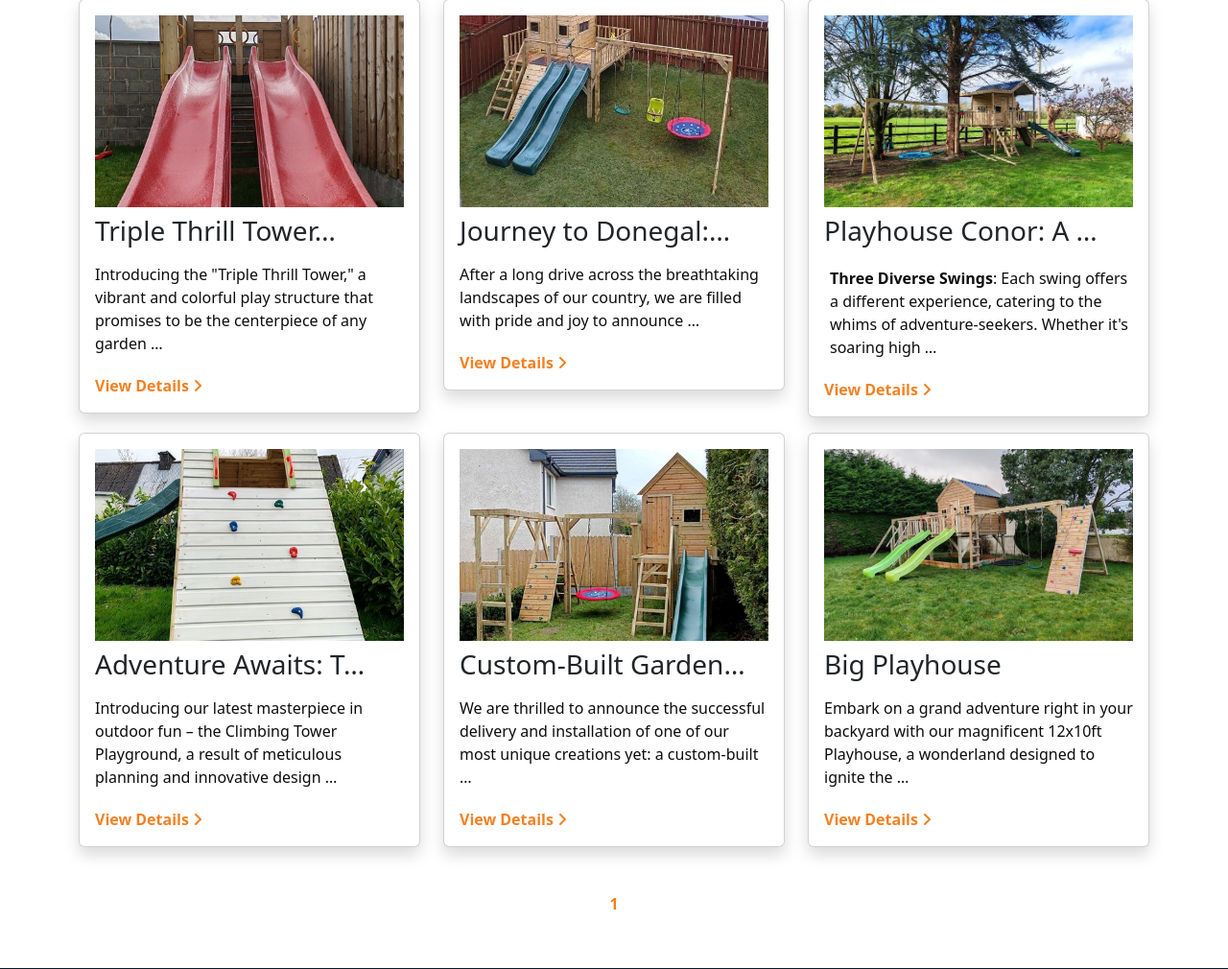
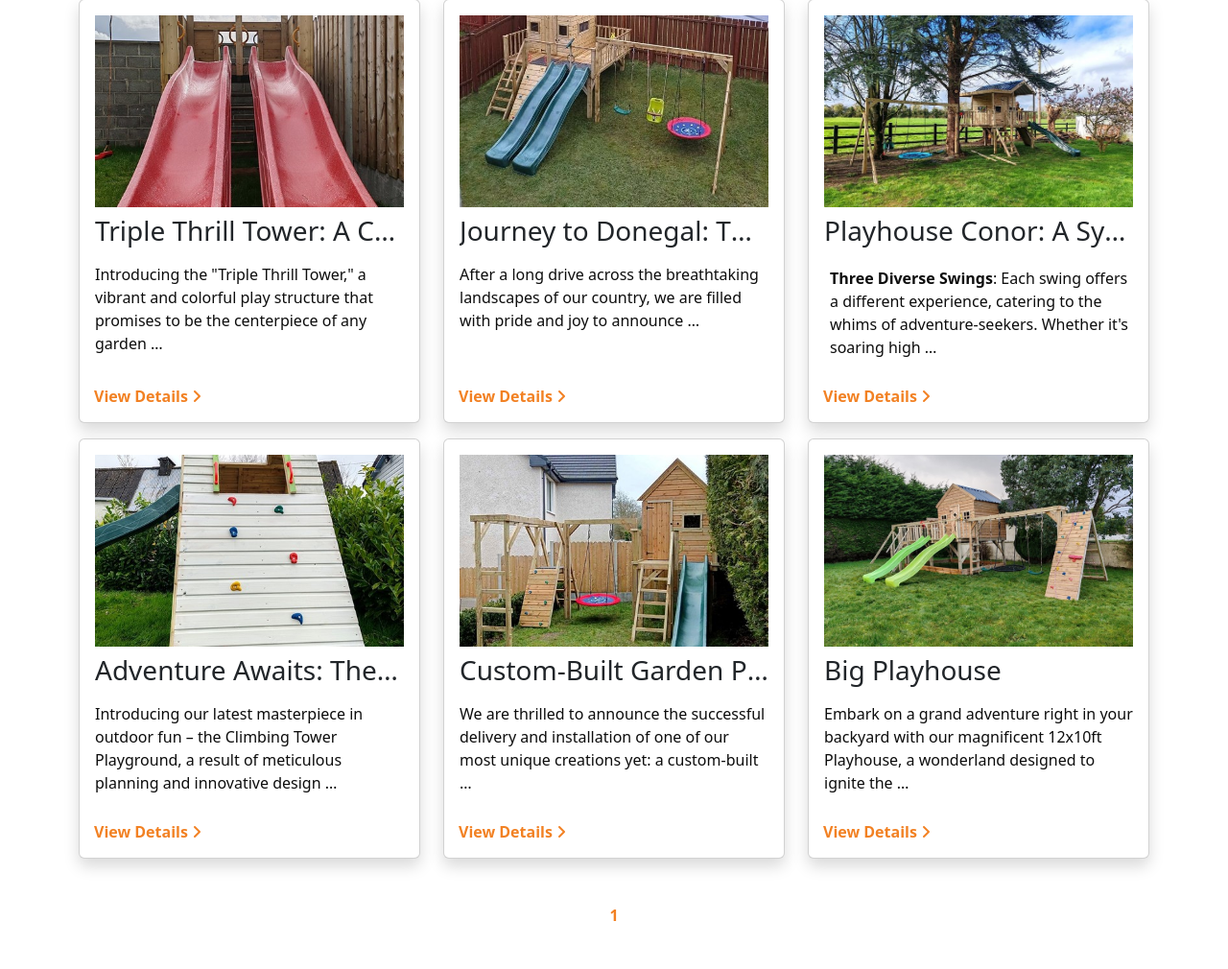
Before and after one commit to EAmbrozas/backyard-playhouses, a Django app: page /projects/ in a window 1280 px wide. Shown: the part 161-1171 px from the top of the page at 96% size. Run offline with Django 5.2, Linux system fonts and the light colour scheme; data comes from the database, SQL or seed files in the repository; both versions use the stored data as it was after the commit; some libraries are stand-ins or nearby versions.

Commit message:
Refactor project cards

```diff
--- a/home/templates/home/index.html
+++ b/home/templates/home/index.html
@@ -79,13 +79,13 @@
         <h2 class="text-center mb-5">Recent Projects</h2>
         <div class="row">
             {% for project in latest_projects %}
-            <div class="col-12 col-sm-6 col-md-4 mb-3">
+            <div class="col-12 col-md-6 col-lg-4 mb-3">
                 <div class="card project-card shadow">
                     <img src="{{ project.images.first.image.url }}" class="card-img-top" alt="{{ project.title }}">
                     <div class="card-body">
                         <h3 class="card-title">{{ project.title|truncatechars:20 }}</h3>
                         <p class="card-text">{{ project.description|truncatewords_html:20|safe }}</p>
-                        <a href="#" class="text-warning text-decoration-none fw-bold" data-bs-toggle="modal" data-bs-target="#projectModal{{ project.id }}">View Details <i class="fa-solid fa-angle-right"></i></a>
+                        <a href="#" class="text-warning text-decoration-none fw-bold view-details" data-bs-toggle="modal" data-bs-target="#projectModal{{ project.id }}">View Details <i class="fa-solid fa-angle-right"></i></a>
                         <div class="playhouse_edit_buttons">
                             {% if request.user.is_authenticated and request.user.is_staff %}
                             <a href="{% url 'projects:edit_project' project.id %}?next={{ request.path }}" class="text-warning me-3"><i class="fa-solid fa-pen"></i></a>
--- a/projects/templates/projects/project_list.html
+++ b/projects/templates/projects/project_list.html
@@ -12,10 +12,10 @@
                         {% with project.images.first as image %}
                         <img src="{{ image.image.url }}" alt="{{ project.title }}" class="img-fluid mb-2">
                         {% endwith %}
-                        <h3 class="card-title">{{ project.title|truncatechars:20 }}</h3>
-                        <p class="card-text">{{ project.description|truncatewords_html:20|safe }}</p>
+                        <h3 class="card-title">{{ project.title }}</h3>
+                        <p class="card-text clamp-text">{{ project.description|truncatewords_html:20|safe }}</p>
 
-                        <a href="#" class="text-warning text-decoration-none fw-bold" data-bs-toggle="modal" data-bs-target="#projectModal{{ project.id }}">View Details <i class="fa-solid fa-angle-right"></i></a>
+                        <a href="#" class="text-warning text-decoration-none fw-bold view-details" data-bs-toggle="modal" data-bs-target="#projectModal{{ project.id }}">View Details <i class="fa-solid fa-angle-right"></i></a>
                         <div class="playhouse_edit_buttons">
                             {% if request.user.is_authenticated and request.user.is_staff %}
                             <a href="{% url 'projects:edit_project' project.id %}?next={{ request.path }}" class="text-warning me-3"><i class="fa-solid fa-pen"></i></a>
@@ -75,4 +75,33 @@
         <p>No projects found.</p>
     {% endif %}
 </div>
+<script>
+function clampTextLines(clampElementsSelector, maxLines) {
+    const clampElements = document.querySelectorAll(clampElementsSelector);
+    const adjustClamp = () => {
+        clampElements.forEach((elem) => {
+            // Remove previous styles to get the natural height
+            elem.style.maxHeight = null;
+            elem.style.overflow = 'visible';
+
+            const lineHeight = parseFloat(getComputedStyle(elem).lineHeight);
+            const maxHeight = lineHeight * maxLines;
+
+            if (elem.scrollHeight > maxHeight) {
+                elem.style.maxHeight = `${maxHeight}px`;
+                elem.style.overflow = 'hidden';
+            }
+        });
+    };
+
+    window.addEventListener('resize', adjustClamp);
+    adjustClamp(); // Initial adjustment
+}
+
+// Usage: Call this function with the selector of your text containers and the desired number of lines
+document.addEventListener("DOMContentLoaded", function() {
+    clampTextLines('.clamp-text', 3);
+});
+</script>
+
 {% endblock %}
--- a/static/css/style.css
+++ b/static/css/style.css
@@ -324,10 +324,17 @@
 
 /**********************************************************************/
 /* Project Card */
+
 .playhouse_edit_buttons {
-  display: inline-flex;
-  gap: 10px;
-  float: right;
+  position: absolute;
+  bottom: 15px;
+  right: 15px;
+}
+
+.view-details {
+  position: absolute;
+  bottom: 15px;
+  left: 15px;
 }
 
 .carousel-item {
@@ -347,3 +354,25 @@
   object-fit: cover;
   object-position: center;
 }
+
+.card-title {
+  white-space: nowrap;
+  overflow: hidden;
+  text-overflow: ellipsis;
+}
+
+.row {
+    display: flex;
+    flex-wrap: wrap;
+}
+
+.project-card {
+    display: flex;
+    flex-direction: column;
+    height: 100%;
+    padding-bottom: 30px;
+}
+
+.card-body {
+    flex: 1;
+}
```
Also changed, not shown: db.sqlite3.
